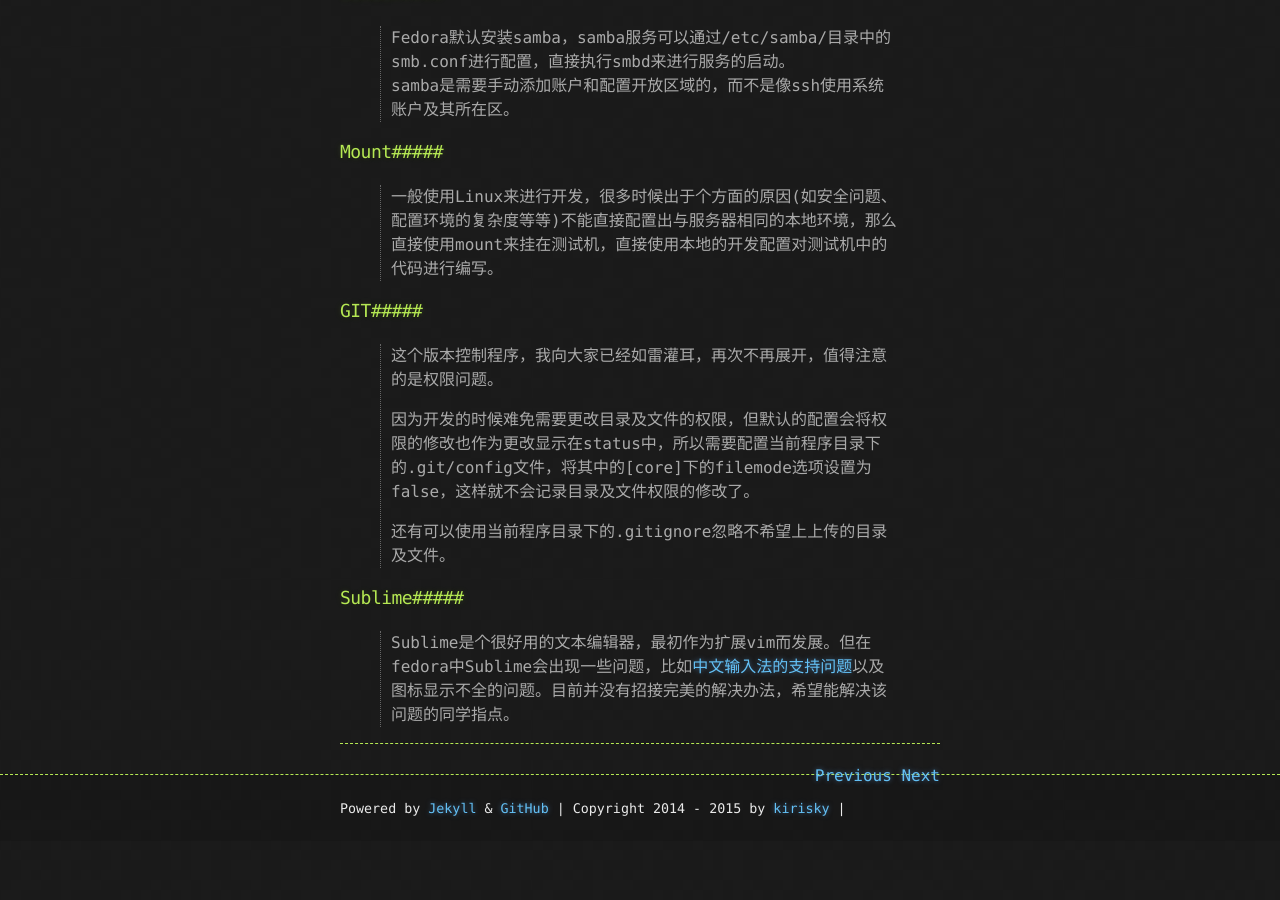
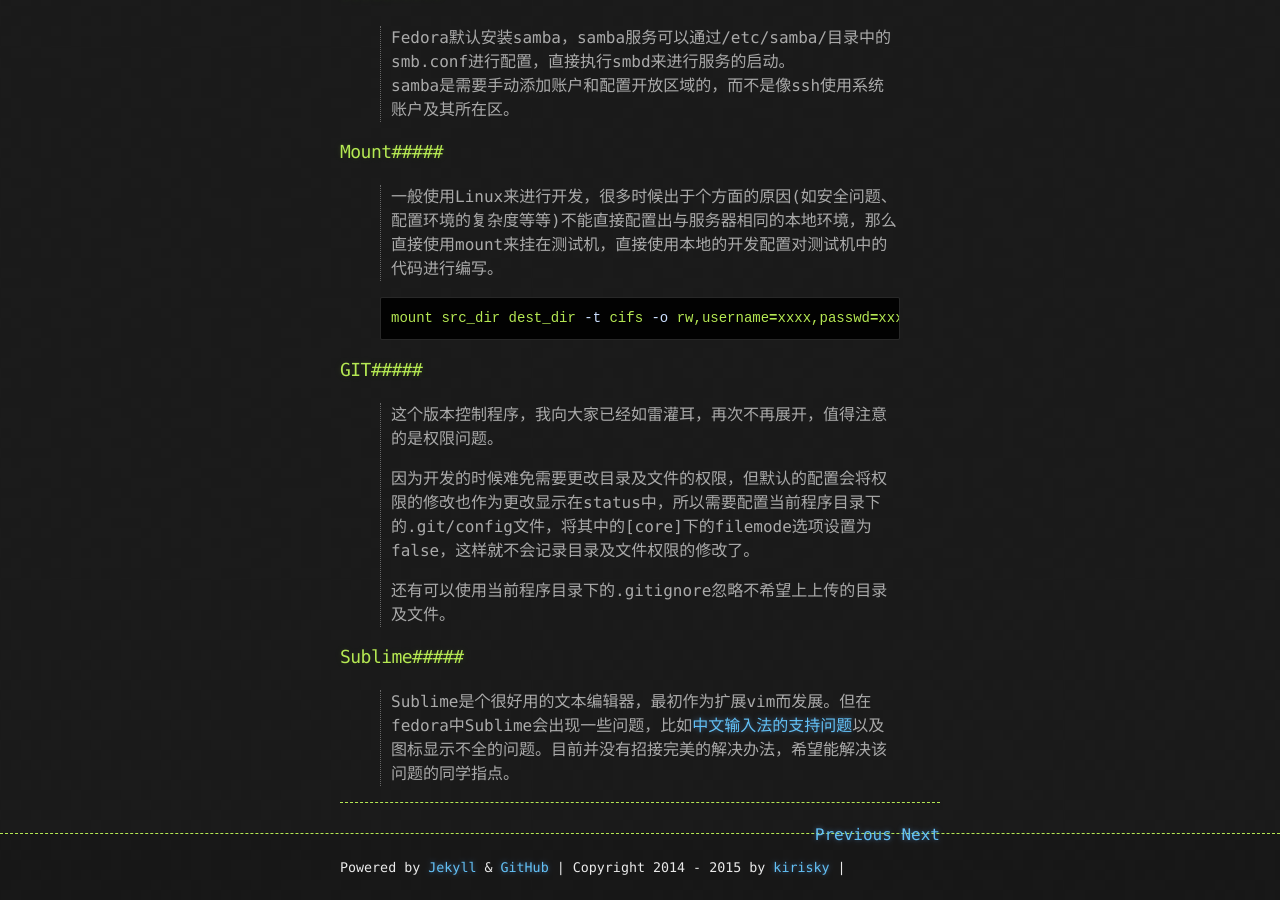
Before and after one commit to simonzhao/kirisky.github.io, a Jekyll site: the page built from _posts/2014-12-15-install-fedora-develop-environment.md, in a window 1280 px wide and 900 px high, scrolled down 2613 px. Built offline with Jekyll 4.4.1, drawn with Linux system fonts in a browser that asks for light colours; comment, search, counter and statistics services are not loaded; before the commit the page ends 3454 px from its top, so only the background shows below that.

Commit message:
添加mount例子 	modified:   _posts/2014-12-15-install-fedora-develop-environment.md

```diff
--- a/_posts/2014-12-15-install-fedora-develop-environment.md
+++ b/_posts/2014-12-15-install-fedora-develop-environment.md
@@ -86,6 +86,10 @@ tags: 开发
 ###Mount#####
 
 >一般使用Linux来进行开发，很多时候出于个方面的原因(如安全问题、配置环境的复杂度等等)不能直接配置出与服务器相同的本地环境，那么直接使用mount来挂在测试机，直接使用本地的开发配置对测试机中的代码进行编写。
+>
+{% highlight shell lineno %}
+mount src_dir dest_dir -t cifs -o rw,username=xxxx,passwd=xxxx
+{% endhighlight %}
 
 ###GIT#####
 
```
